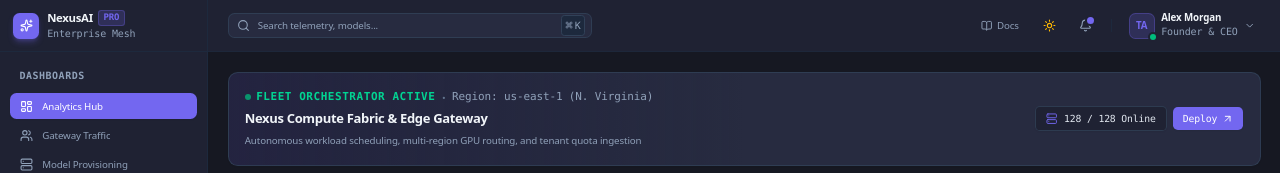
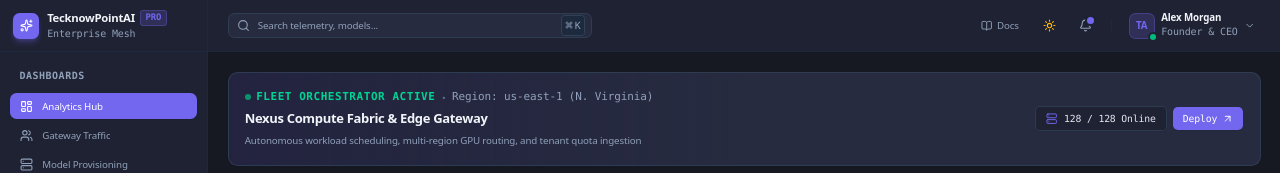
Before and after one commit to nazmulalamdm/nexxusaidashboard, a Next.js app: page / in a window 1280 px wide. Shown: the top 173 px of the page. Built offline with nearby package versions, Linux system fonts and the light colour scheme.

Commit message:
chore: rebrand sidebar title to TecknowPointAI

```diff
--- a/src/components/Sidebar.tsx
+++ b/src/components/Sidebar.tsx
@@ -52,7 +52,7 @@ export default function Sidebar({ isOpen, onClose }: SidebarProps) {
             <div>
               <div className="flex items-center gap-1.5">
                 <span className="font-bold text-sm text-slate-900 dark:text-slate-100 tracking-tight">
-                  NexusAI
+                  TecknowPointAI
                 </span>
                 <span className="text-[9px] font-mono px-1.5 py-0.2 rounded bg-[#7367f0]/20 text-[#7367f0] border border-[#7367f0]/30 font-semibold">
                   PRO
```
